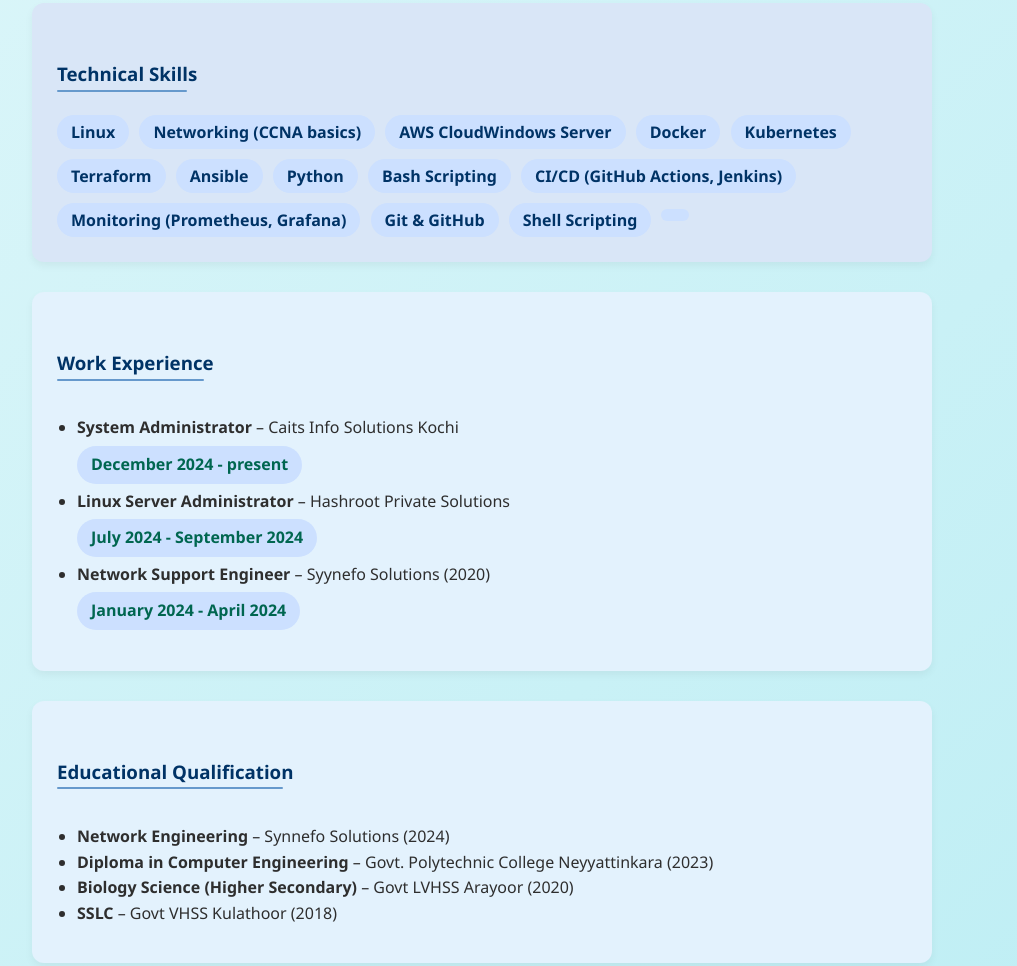
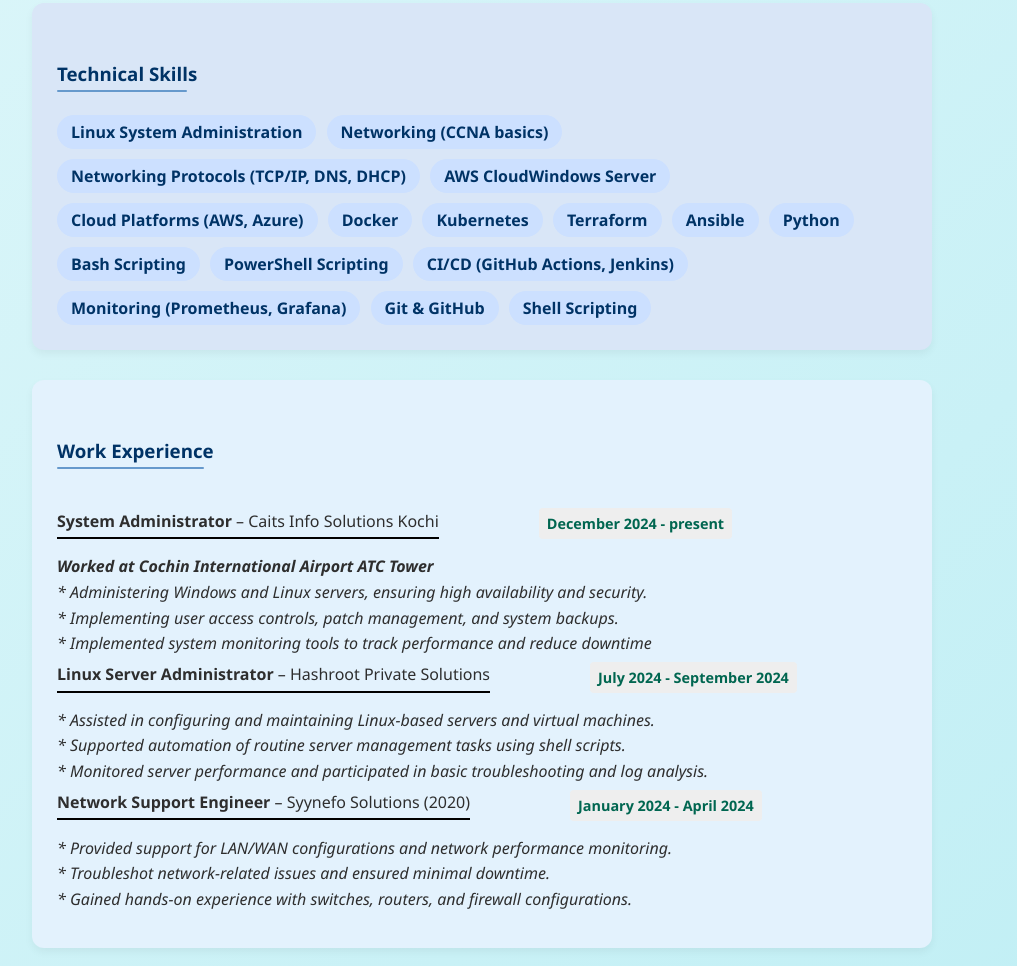
Before and after one commit to Abhin-sv/abhin-sv.github.io, a plain HTML site: page index.html in a window 1280 px wide. Shown: the part 466-1432 px from the top of the page, without its empty margins (158-1175 px from the left). Drawn offline with Linux system fonts and the light colour scheme.

Commit message:
Update index.html

```diff
--- a/index.html
+++ b/index.html
@@ -21,7 +21,6 @@
       color: #003366;
       font-size: 2.8em;
       margin-bottom: 0;
-      text-decoration: none;
     }
 
     h2 {
@@ -54,7 +53,6 @@
       padding-bottom: 6px;
       font-weight: 600;
       line-height: 1.2;
-      white-space: pre-line; /* allows line breaks */
     }
 
     h3::after {
@@ -100,22 +98,8 @@
       color: #555;
     }
 
-    .badge {
+    .badge, .badge1 {
       display: inline-block;
-      background-color: #cce0ff;
-      color: #003366;
-      padding: 6px 14px;
-      border-radius: 25px;
-      margin: 5px 6px 5px 0;
-      font-size: 1em;
-      font-weight: 600;
-      transition: background-color 0.3s ease, color 0.3s ease;
-      cursor: default;
-    }
-    .badge1 {
-      display: inline-block;
-      background-color: #cce0ff;
-      color: #006650;
       padding: 6px 14px;
       border-radius: 25px;
       margin: 5px 6px 5px 0;
@@ -125,12 +109,23 @@
       cursor: default;
     }
 
+    .badge {
+      background-color: #cce0ff;
+      color: #003366;
+    }
+
+    .badge1 {
+      background-color: #50deeb;
+      color: #006650;
+    }
+
     .badge:hover {
       background-color: #003366;
       color: #cce0ff;
     }
+
     .badge1:hover {
-      background-color: #006650;
+      background-color: #50deeb;
       color: #00ffc8;
     }
 
@@ -149,14 +144,39 @@
     section.contact {
       background-color: #f0f0f0;
     }
+
+    .experience-list {
+      list-style: none;
+      padding: 0;
+    }
+
+    .experience-item {
+      display: flex;
+      align-items: center;
+      margin-bottom: 10px;
+    }
+
+    .experience-item span:first-child {
+      flex-shrink: 0;
+      display: inline-block;
+      border-bottom: 2px solid black;
+      padding-bottom: 3px;
+    }
+
+    .badge1 {
+      margin-left: 100px;
+      background-color: #eee;
+      padding: 4px 8px;
+      border-radius: 4px;
+      font-size: 0.9em;
+      white-space: nowrap;
+    }
   </style>
 </head>
 <body>
 
-
   <section>
     <h1>Abhin SV</h1>
-
     <h2>DevOps Engineer</h2> <br>
     <h3><i>About Me</i></h3>
     <p>
@@ -169,32 +189,50 @@
   <section class="skills">
     <h3>Technical Skills</h3>
     <div>
-      <span class="badge">Linux</span>
+      <span class="badge">Linux System Administration</span>
       <span class="badge">Networking (CCNA basics)</span>
+      <span class="badge">Networking Protocols (TCP/IP, DNS, DHCP)</span>
       <span class="badge">AWS CloudWindows Server</span>
+      <span class="badge">Cloud Platforms (AWS, Azure)</span>
       <span class="badge">Docker</span>
       <span class="badge">Kubernetes</span>
       <span class="badge">Terraform</span>
       <span class="badge">Ansible</span>
       <span class="badge">Python</span>
       <span class="badge">Bash Scripting</span>
+      <span class="badge">PowerShell Scripting</span>
       <span class="badge">CI/CD (GitHub Actions, Jenkins)</span>
       <span class="badge">Monitoring (Prometheus, Grafana)</span>
       <span class="badge">Git & GitHub</span>
       <span class="badge">Shell Scripting</span>
-      <span class="badge"></span>
     </div>
   </section>
 
   <section>
     <h3>Work Experience</h3>
-    <ul>
-      <li><strong>System Administrator</strong> – Caits Info Solutions Kochi</li>
+    <ul class="experience-list">
+      <li class="experience-item">
+        <span><strong>System Administrator</strong> – Caits Info Solutions Kochi</span>
         <span class="badge1">December 2024 - present</span>
-      <li><strong>Linux Server Administrator</strong> – Hashroot Private Solutions</li>
+      </li>
+     <i> <span><b>Worked at Cochin International Airport ATC Tower</b></span></i>
+      <li><em>* Administering Windows and Linux servers, ensuring high availability and security.</em></li>
+      <li><em>* Implementing user access controls, patch management, and system backups.</em></li>
+      <li><em>* Implemented system monitoring tools to track performance and reduce downtime</em></li>
+      <li class="experience-item">
+        <span><strong>Linux Server Administrator</strong> – Hashroot Private Solutions</span>
         <span class="badge1">July 2024 - September 2024</span>
-      <li><strong>Network Support Engineer</strong> – Syynefo Solutions (2020)</li>
+      </li>
+      <li><em>* Assisted in configuring and maintaining Linux-based servers and virtual machines.</em></li>
+      <li><em>* Supported automation of routine server management tasks using shell scripts.</em></li>
+      <li><em>* Monitored server performance and participated in basic troubleshooting and log analysis.</em></li>
+      <li class="experience-item">
+        <span><strong>Network Support Engineer</strong> – Syynefo Solutions (2020)</span>
         <span class="badge1">January 2024 - April 2024</span>
+      </li>
+      <li><em>* Provided support for LAN/WAN configurations and network performance monitoring.</em></li>
+      <li><em>* Troubleshot network-related issues and ensured minimal downtime.</em></li>
+      <li><em>* Gained hands-on experience with switches, routers, and firewall configurations.</em></li>
     </ul>
   </section>
 
@@ -236,12 +274,10 @@
     </ul>
   </section>
 
-
   <style>
-  /* Container positioned at bottom center inside the page */
     #download-resume {
       display: inline-block;
-    margin: 50px auto 20px auto; /* some space from bottom */
+      margin: 50px auto 20px auto;
       background-color: #007bff;
       color: white;
       padding: 8px 20px;
@@ -251,15 +287,12 @@
       text-decoration: none;
       box-shadow: 0 3px 8px rgba(0,0,0,0.2);
       cursor: pointer;
-
-    /* Animation on load */
       opacity: 0;
       transform: translateY(20px);
       animation: fadeSlideUp 1s ease forwards;
       animation-delay: 0.3s;
     }
 
-  /* Keyframes for fade in + slide up */
     @keyframes fadeSlideUp {
       to {
         opacity: 1;
@@ -267,19 +300,16 @@
       }
     }
 
-  /* Hover effect */
     #download-resume:hover {
       background-color: #0056b3;
       box-shadow: 0 5px 15px rgba(0,0,0,0.3);
     }
 
-  /* Center the container horizontally */
     .resume-container {
       text-align: center;
     }
   </style>
 
-<!-- Wrap the button in a container div -->
   <div class="resume-container">
     <a href="Abhin_sv.pdf" download="Abhin_sv_Resume.pdf" id="download-resume">
       Download Resume
```
Lines whose indentation alone changed are shown as unchanged.
